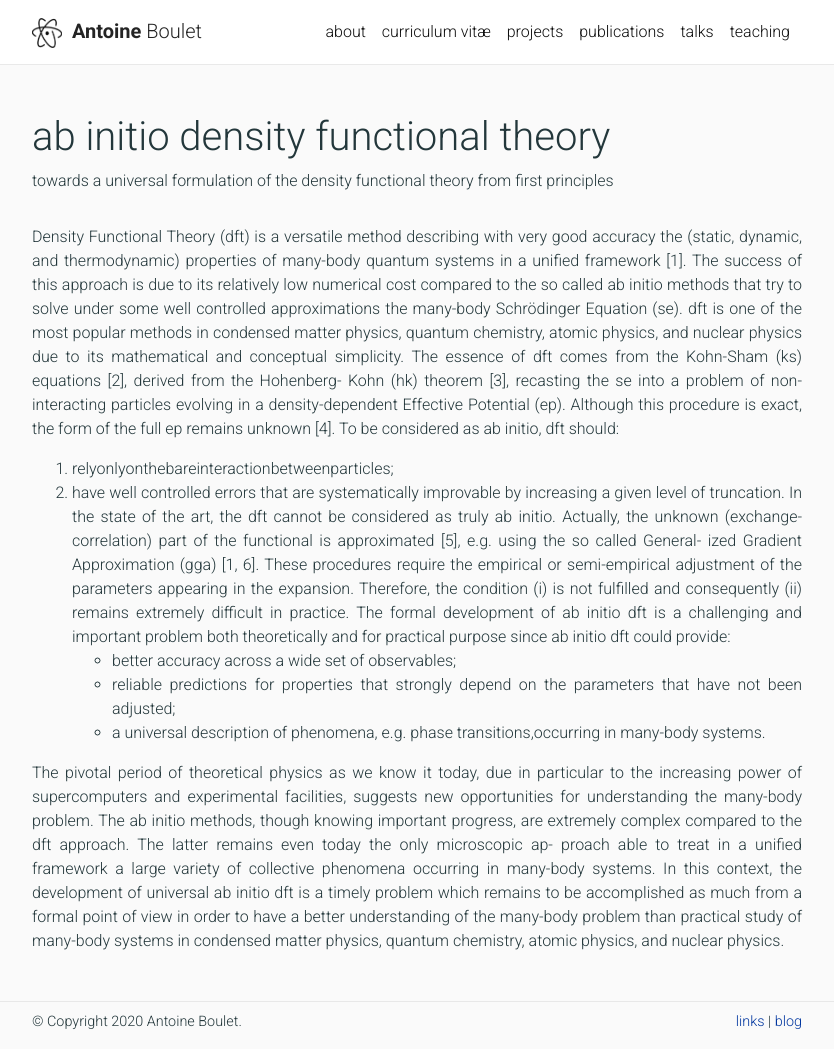
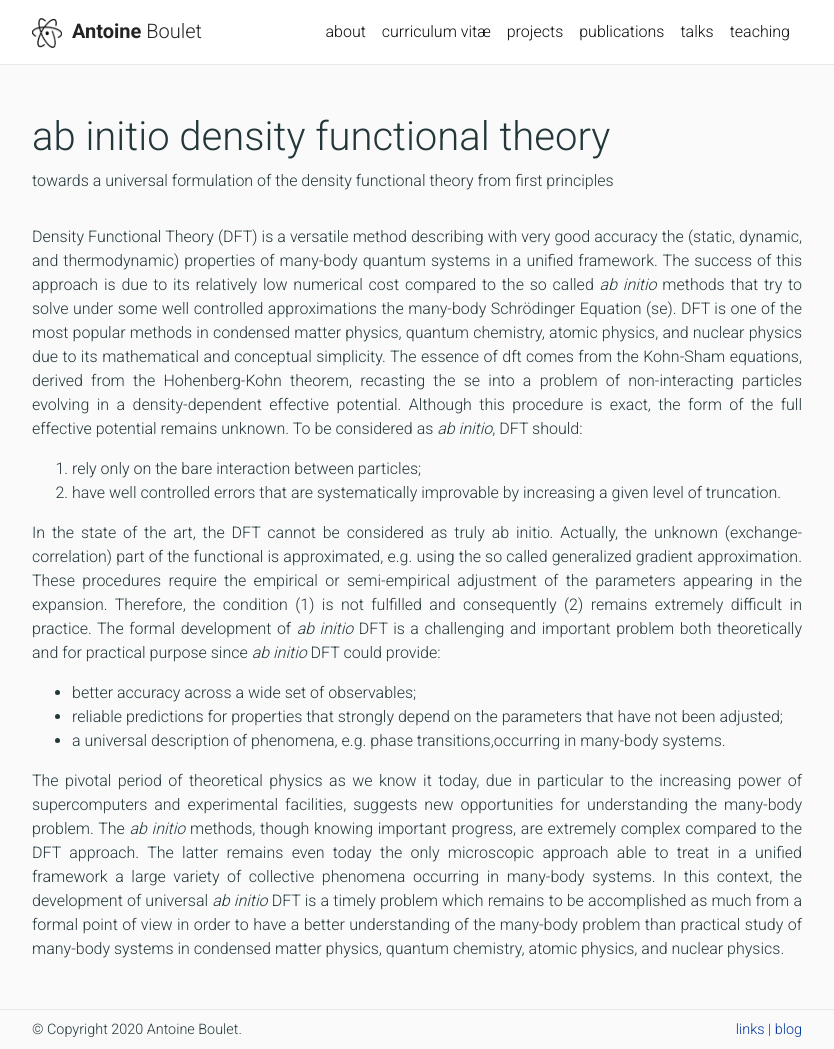
Before and after one commit to AntoineBoulet/antoineboulet.github.io, a Jekyll site: the page built from _pages/abinitioDFT.md, in a window 1280 px wide and 1049 px high. Shown: the whole window, without its empty margins (223-1057 px from the left). Built offline with Jekyll 4.4.1, drawn with Linux system fonts in a browser that asks for light colours; nearby versions of some CDN libraries; a style sheet for code colours, icons or effects is not loaded.

Commit message:
Update abinitioDFT.md

```diff
--- a/_pages/abinitioDFT.md
+++ b/_pages/abinitioDFT.md
@@ -7,17 +7,16 @@
 nav: false
 ---
 
-Density Functional Theory (dft) is a versatile method describing with very good accuracy the (static, dynamic, and thermodynamic) properties of many-body quantum systems in a unified framework [1]. The success of this approach is due to its relatively low numerical cost compared to the so called ab initio methods that try to solve under some well controlled approximations the many-body Schrödinger Equation (se). dft is one of the most popular methods in condensed matter physics, quantum chemistry, atomic physics, and nuclear physics due to its mathematical and conceptual simplicity.
-The essence of dft comes from the Kohn-Sham (ks) equations [2], derived from the Hohenberg- Kohn (hk) theorem [3], recasting the se into a problem of non-interacting particles evolving in a density-dependent Effective Potential (ep). Although this procedure is exact, the form of the full ep remains unknown [4]. To be considered as ab initio, dft should:
-1. relyonlyonthebareinteractionbetweenparticles;
-2. have well controlled errors that are systematically improvable by increasing a given level of
-truncation.
-In the state of the art, the dft cannot be considered as truly ab initio. Actually, the unknown (exchange-correlation) part of the functional is approximated [5], e.g. using the so called General- ized Gradient Approximation (gga) [1, 6]. These procedures require the empirical or semi-empirical adjustment of the parameters appearing in the expansion. Therefore, the condition (i) is not fulfilled and consequently (ii) remains extremely difficult in practice.
-The formal development of ab initio dft is a challenging and important problem both theoretically and for practical purpose since ab initio dft could provide:
+Density Functional Theory (DFT) is a versatile method describing with very good accuracy the (static, dynamic, and thermodynamic) properties of many-body quantum systems in a unified framework. The success of this approach is due to its relatively low numerical cost compared to the so called *ab initio* methods that try to solve under some well controlled approximations the many-body Schrödinger Equation (se). DFT is one of the most popular methods in condensed matter physics, quantum chemistry, atomic physics, and nuclear physics due to its mathematical and conceptual simplicity.
+The essence of dft comes from the Kohn-Sham equations, derived from the Hohenberg-Kohn theorem, recasting the se into a problem of non-interacting particles evolving in a density-dependent effective potential. Although this procedure is exact, the form of the full effective potential remains unknown. To be considered as *ab initio*, DFT should:
+1. rely only on the bare interaction between particles;
+2. have well controlled errors that are systematically improvable by increasing a given level of truncation.
+
+In the state of the art, the DFT cannot be considered as truly ab initio. Actually, the unknown (exchange-correlation) part of the functional is approximated, e.g. using the so called generalized gradient approximation. These procedures require the empirical or semi-empirical adjustment of the parameters appearing in the expansion. Therefore, the condition (1) is not fulfilled and consequently (2) remains extremely difficult in practice.
+The formal development of *ab initio* DFT is a challenging and important problem both theoretically and for practical purpose since *ab initio* DFT could provide:
 - better accuracy across a wide set of observables;
 - reliable predictions for properties that strongly depend on the parameters that have not been
 adjusted;
 - a universal description of phenomena, e.g. phase transitions,occurring in many-body systems.
 
-The pivotal period of theoretical physics as we know it today, due in particular to the increasing power of supercomputers and experimental facilities, suggests new opportunities for understanding
-the many-body problem. The ab initio methods, though knowing important progress, are extremely complex compared to the dft approach. The latter remains even today the only microscopic ap- proach able to treat in a unified framework a large variety of collective phenomena occurring in many-body systems. In this context, the development of universal ab initio dft is a timely problem which remains to be accomplished as much from a formal point of view in order to have a better understanding of the many-body problem than practical study of many-body systems in condensed matter physics, quantum chemistry, atomic physics, and nuclear physics.
+The pivotal period of theoretical physics as we know it today, due in particular to the increasing power of supercomputers and experimental facilities, suggests new opportunities for understanding the many-body problem. The *ab initio* methods, though knowing important progress, are extremely complex compared to the DFT approach. The latter remains even today the only microscopic approach able to treat in a unified framework a large variety of collective phenomena occurring in many-body systems. In this context, the development of universal *ab initio* DFT is a timely problem which remains to be accomplished as much from a formal point of view in order to have a better understanding of the many-body problem than practical study of many-body systems in condensed matter physics, quantum chemistry, atomic physics, and nuclear physics.
```
